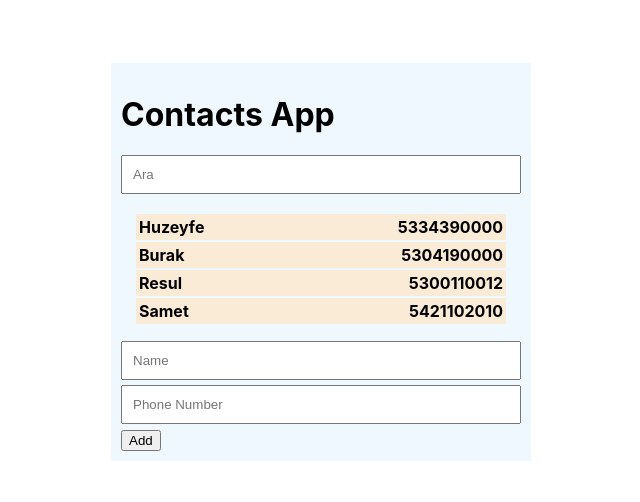
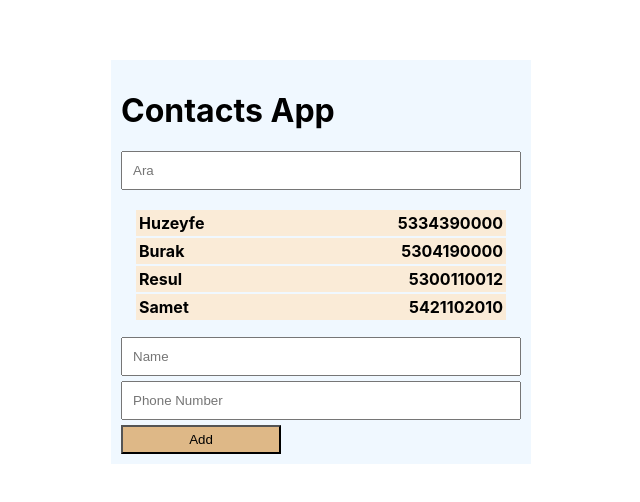
Before and after one commit to huzeyfeyetkiner/react-101, a React (Create React App) app in the folder contacts-app/: page / in a window 1280 px wide. Shown: the part 138-640 px from the top of the page, without its empty margins (319-959 px from the left). Built offline with nearby package versions, Linux system fonts and the light colour scheme.

Commit message:
react contacts app with basic style

```diff
--- a/contacts-app/src/components/Contacts/styles.css
+++ b/contacts-app/src/components/Contacts/styles.css
@@ -26,3 +26,9 @@ input{
     font-weight: bold;
     padding: 3px;
 }
+
+button {
+    padding: 5px;
+    width: 40%;
+    background-color:burlywood;
+}
```
